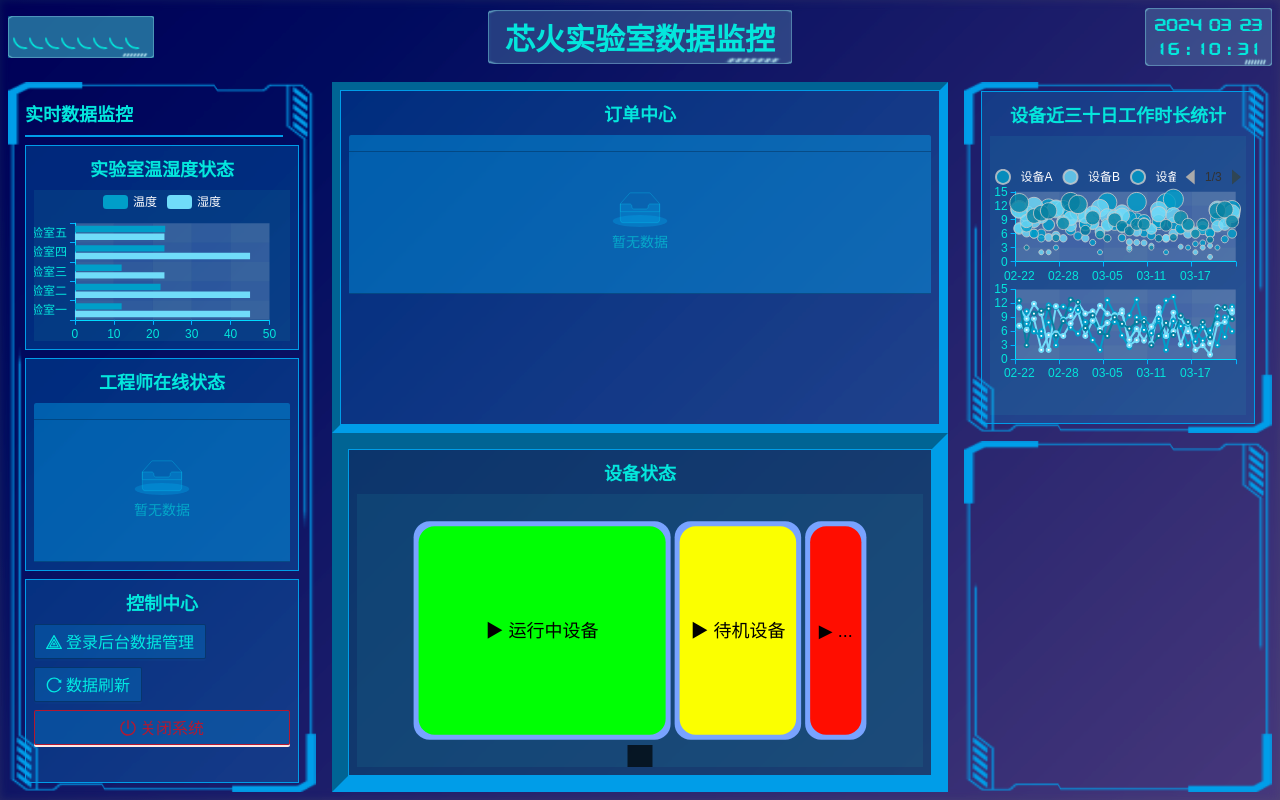
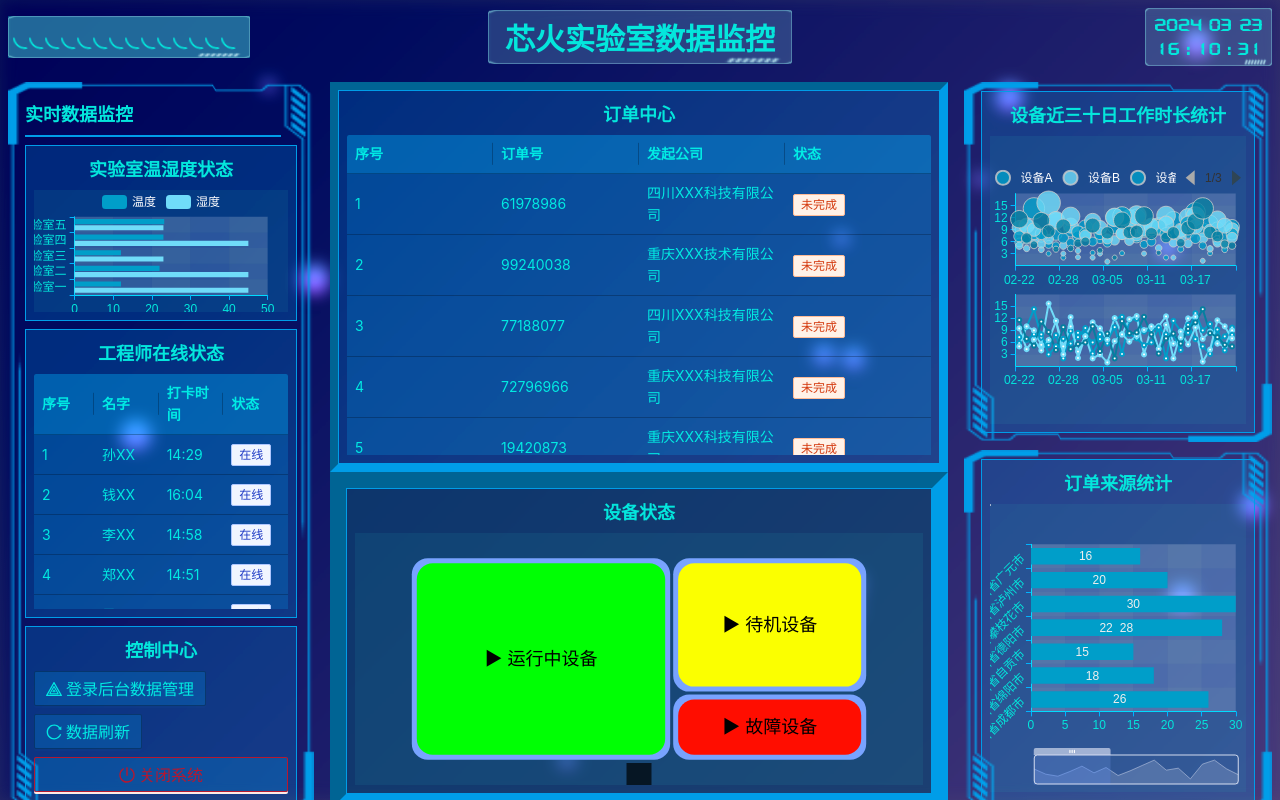
Before and after one commit to Gaven-F/XH.DataShow, a Next.js app in the folder xh.data-show.client/: page / in a window 1280 px wide. Built offline with nearby package versions, Linux system fonts and the light colour scheme.

Commit message:
feat(client): 所有数据填充

```diff
--- a/xh.data-show.client/app/page.tsx
+++ b/xh.data-show.client/app/page.tsx
@@ -3,7 +3,9 @@
 import { CustomTable } from "@/ui/ant/customTable";
 import { DarkTheme } from "@/ui/ant/dark";
 import { GFCard } from "@/ui/gfCard";
+import BallComponent from "@/ui/layout/bg";
 import { Header } from "@/ui/layout/header";
+import { OrderOriginCart } from "@/ui/orderOrigin";
 import { SystemStatus } from "@/ui/systemStatsu";
 import { TAHChart } from "@/ui/tahChart";
 import { UseTimeLine } from "@/ui/useTimeLine";
@@ -12,12 +14,15 @@ import {
 	PoweroffOutlined,
 	ReloadOutlined,
 } from "@ant-design/icons";
-import { Button, ConfigProvider, Flex } from "antd";
+import { Button, ConfigProvider, Flex, Tag } from "antd";
+import dayjs from "dayjs";
+import { padStart, random, sample, times, trimStart } from "lodash";
 
 export default function App() {
 	return (
 		<DarkTheme compact>
-			<div className="h-full w-full flex flex-col backdrop-blur-sm backdrop-brightness-105 backdrop-contrast-125">
+			<BallComponent />
+			<div className="h-full w-full flex flex-col backdrop-blur backdrop-brightness-105 backdrop-contrast-125">
 				<div className="relative p-2">
 					<Header />
 				</div>
@@ -34,7 +39,38 @@ export default function App() {
 										<TAHChart />
 									</GFCard>
 									<GFCard title="工程师在线状态">
-										<CustomTable />
+										<CustomTable
+											columns={[
+												{
+													title: "序号",
+													width: 60,
+													render: (_v, _r, i) => i + 1,
+												},
+												{ title: "名字", dataIndex: "id" },
+												{ title: "打卡时间", dataIndex: "unit" },
+												{
+													title: "状态",
+													render: () => <Tag color="geekblue">在线</Tag>,
+												},
+											]}
+											dataSource={times(24, (i) => ({
+												id:
+													sample([
+														"张",
+														"周",
+														"李",
+														"吴",
+														"赵",
+														"钱",
+														"孙",
+														"郑",
+													]) + "XX",
+												unit: dayjs()
+													.add(-random(1), "hour")
+													.add(-random(60), "minute")
+													.format("HH:mm"),
+											}))}
+										/>
 									</GFCard>
 									<GFCard title="控制中心">
 										<ConfigProvider componentSize="large">
@@ -64,7 +100,25 @@ export default function App() {
 							<div className="h-full flex flex-col">
 								<div className="h-full box-border border-8 border-b-color [border-style:inset]">
 									<GFCard title={"订单中心"}>
-										<CustomTable />
+										<CustomTable
+											columns={[
+												{ title: "序号", render: (_v, _r, i) => i + 1 },
+												{ title: "订单号", dataIndex: "id" },
+												{ title: "发起公司", dataIndex: "unit" },
+												{
+													title: "状态",
+													render: () => <Tag color="volcano">未完成</Tag>,
+												},
+											]}
+											dataSource={times(100, (i) => ({
+												id: padStart(random(99999999).toString(), 8, "1"),
+												unit:
+													sample(["四川", "重庆", "云南"]) +
+													"XXX" +
+													sample(["科技", "技术"]) +
+													"有限公司",
+											}))}
+										/>
 									</GFCard>
 								</div>
 								<div className="h-full box-border border-[16px] border-b-color bg-opacity-50 bg-slate-900 [border-style:inset]">
@@ -85,7 +139,11 @@ export default function App() {
 										<UseTimeLine />
 									</GFCard>
 								</div>
-								<div className="border_style_2 h-full"></div>
+								<div className="border_style_2 h-full">
+									<GFCard title="订单来源统计">
+										<OrderOriginCart />
+									</GFCard>
+								</div>
 							</Flex>
 						</div>
 					</div>
--- a/xh.data-show.client/ui/ant/customTable.tsx
+++ b/xh.data-show.client/ui/ant/customTable.tsx
@@ -21,6 +21,7 @@ export function CustomTable({ columns, dataSource, ...props }: Prop) {
 		dataSource,
 		pagination: false,
 		scroll: { y: 0 },
+		rowKey: "id",
 	}));
 
 	const observer = useMemo(
@@ -48,7 +49,8 @@ export function CustomTable({ columns, dataSource, ...props }: Prop) {
 		<div
 			{...props}
 			className={props.className + ` h-full`}
-			ref={body}>
+			ref={body}
+			suppressHydrationWarning>
 			<Table {...config} />
 		</div>
 	);
--- /dev/null
+++ b/xh.data-show.client/ui/layout/bg.tsx
@@ -0,0 +1,97 @@
+import React, { useState, useEffect, useRef } from "react";
+
+const BallComponent: React.FC = () => {
+	const [balls, setBalls] = useState<
+		{
+			id: number;
+			x: number;
+			y: number;
+			size: number;
+			speedX: number;
+			speedY: number;
+		}[]
+	>([]);
+	const animationRef = useRef<number | null>(null);
+
+	useEffect(() => {
+		// Generate random balls
+		const generateRandomBalls = () => {
+			const newBalls = [];
+			const numBalls = 15; // Number of balls
+			const minSize = 10;
+			const maxSize = 30;
+			const screenWidth = window.innerWidth;
+			const screenHeight = window.innerHeight;
+
+			for (let i = 0; i < numBalls; i++) {
+				const size = Math.floor(
+					Math.random() * (maxSize - minSize + 1) + minSize,
+				);
+				const x = Math.random() * (screenWidth - size * 2) + size; // Random x within screen width
+				const y = Math.random() * (screenHeight - size * 2) + size; // Random y within screen height
+				const speedX = Math.random() * 4 - 2; // Random speedX between -1 and 1
+				const speedY = Math.random() * 4 - 2; // Random speedY between -1 and 1
+				newBalls.push({ id: i, x, y, size, speedX, speedY });
+			}
+
+			setBalls(newBalls);
+		};
+
+		generateRandomBalls();
+
+		// Move balls
+		const moveBalls = () => {
+			setBalls((prevBalls) => {
+				return prevBalls.map((ball) => {
+					let { x, y, speedX, speedY, size } = ball;
+					const screenWidth = window.innerWidth;
+					const screenHeight = window.innerHeight;
+
+					// Update position
+					x += speedX;
+					y += speedY;
+
+					// Check collision with screen edges
+					if (x <= size || x >= screenWidth - size) {
+						speedX *= -1; // Reverse speedX
+					}
+					if (y <= size || y >= screenHeight - size) {
+						speedY *= -1; // Reverse speedY
+					}
+
+					return { ...ball, x, y, speedX, speedY };
+				});
+			});
+
+			animationRef.current = requestAnimationFrame(moveBalls);
+		};
+
+		animationRef.current = requestAnimationFrame(moveBalls);
+
+		// Cleanup
+		return () => {
+			if (animationRef.current) {
+				cancelAnimationFrame(animationRef.current);
+			}
+		};
+	}, []);
+
+	return (
+		<div className="absolute inset-0 flex justify-center items-center overflow-hidden">
+			{balls.map((ball) => (
+				<div
+					key={ball.id}
+					className="absolute rounded-full bg-gradient-to-b from-blue-400 to-purple-500 shadow-lg"
+					style={{
+						width: `${ball.size}px`,
+						height: `${ball.size}px`,
+						left: `${ball.x}px`,
+						top: `${ball.y}px`,
+					}}
+				/>
+			))}
+		</div>
+	);
+};
+
+export default BallComponent;
--- a/xh.data-show.client/ui/layout/header.tsx
+++ b/xh.data-show.client/ui/layout/header.tsx
@@ -28,6 +28,12 @@ export function Header() {
 					<LoadingOutlined className="text-2xl -mr-2" />
 					<LoadingOutlined className="text-2xl -mr-2" />
 					<LoadingOutlined className="text-2xl -mr-2" />
+					<LoadingOutlined className="text-2xl -mr-2" />
+					<LoadingOutlined className="text-2xl -mr-2" />
+					<LoadingOutlined className="text-2xl -mr-2" />
+					<LoadingOutlined className="text-2xl -mr-2" />
+					<LoadingOutlined className="text-2xl -mr-2" />
+					<LoadingOutlined className="text-2xl -mr-2" />
 				</div>
 
 				<div className="text-center text-base font-bold font-[DigifaceWide] border_style_1 px-2 py-1">
--- /dev/null
+++ b/xh.data-show.client/ui/orderOrigin.tsx
@@ -0,0 +1,131 @@
+import theme from "@/assets/json/echart_cyan.json";
+import {
+	BarSeriesOption,
+	ComposeOption,
+	DataZoomComponentOption,
+	DatasetComponentOption,
+	GridComponentOption,
+	LegendComponentOption,
+	LineSeriesOption,
+	TitleComponentOption,
+} from "echarts";
+import { BarChart, LineChart } from "echarts/charts";
+import {
+	DataZoomComponent,
+	DatasetComponent,
+	GridComponent,
+	LegendComponent,
+	TitleComponent,
+} from "echarts/components";
+import * as echarts from "echarts/core";
+import { UniversalTransition } from "echarts/features";
+import { SVGRenderer } from "echarts/renderers";
+import { useEffect, useMemo, useRef } from "react";
+import { ResizeObserver } from "@juggle/resize-observer";
+
+interface Prop extends React.HTMLAttributes<HTMLDivElement> {}
+
+export function OrderOriginCart({ ...prop }: Prop) {
+	const board = useRef<HTMLDivElement>(null);
+
+	const observer = useMemo(
+		() =>
+			new ResizeObserver((entries) => {
+				echarts.getInstanceByDom(entries[0].target as HTMLElement)?.resize();
+			}),
+		[],
+	);
+
+	echarts.use([
+		TitleComponent,
+		BarChart,
+		GridComponent,
+		LegendComponent,
+		SVGRenderer,
+		DatasetComponent,
+		DataZoomComponent,
+		UniversalTransition,
+	]);
+
+	type Option = ComposeOption<
+		| BarSeriesOption
+		| DataZoomComponentOption
+		| TitleComponentOption
+		| GridComponentOption
+		| DatasetComponentOption
+		| LegendComponentOption
+	>;
+
+	const option = useMemo(
+		() =>
+			({
+				xAxis: {},
+				yAxis: { type: "category", axisLabel: { rotate: 45 } },
+				series: [{ type: "bar", name: "订单量", label: { show: true } }],
+				dataZoom: [
+					{
+						type: "inside",
+						yAxisIndex: 0,
+						minValueSpan: 6,
+						maxValueSpan: 6,
+						zoomLock: true,
+					},
+					{
+						type: "slider",
+						yAxisIndex: 0,
+						minValueSpan: 6,
+						maxValueSpan: 6,
+						zoomLock: true,
+						orient: "horizontal",
+					},
+				],
+				dataset: {
+					source: [
+						{ name: "四川省成都市", 订单量: 26 },
+						{ name: "四川省绵阳市", 订单量: 18 },
+						{ name: "四川省自贡市", 订单量: 15 },
+						{ name: "四川省德阳市", 订单量: 22 },
+						{ name: "四川省攀枝花市", 订单量: 30 },
+						{ name: "四川省泸州市", 订单量: 20 },
+						{ name: "四川省德阳市", 订单量: 28 },
+						{ name: "四川省广元市", 订单量: 16 },
+						{ name: "重庆市渝中区", 订单量: 23 },
+						{ name: "重庆市大渡口区", 订单量: 31 },
+						{ name: "重庆市江北区", 订单量: 39 },
+						{ name: "重庆市沙坪坝区", 订单量: 24 },
+						{ name: "重庆市九龙坡区", 订单量: 27 },
+						{ name: "重庆市南岸区", 订单量: 11 },
+						{ name: "重庆市云阳县", 订单量: 33 },
+						{ name: "重庆市奉节县", 订单量: 39 },
+						{ name: "重庆市巫山县", 订单量: 26 },
+						{ name: "重庆市巫溪县", 订单量: 17 },
+					],
+				},
+				grid: {
+					left: "16%",
+					top: "14%",
+					bottom: "28%",
+					right: "4%",
+				},
+			} as Option),
+		[],
+	);
+
+	useEffect(() => {
+		const chartDom = board.current;
+		if (!chartDom) return;
+
+		observer.observe(chartDom);
+
+		const chart =
+			echarts.getInstanceByDom(chartDom) || echarts.init(chartDom, theme);
+
+		chart.setOption(option);
+	}, [observer, option]);
+
+	return (
+		<div
+			className={prop?.className + ` h-full`}
+			ref={board}></div>
+	);
+}
--- a/xh.data-show.client/ui/systemStatsu.tsx
+++ b/xh.data-show.client/ui/systemStatsu.tsx
@@ -56,6 +56,7 @@ export function SystemStatus({ ...prop }: Prop) {
 			series: {
 				visibleMin: 1,
 				type: "treemap",
+				squareRatio: 0.5,
 				data: [
 					{
 						name: "运行中设备",
@@ -110,7 +111,7 @@ export function SystemStatus({ ...prop }: Prop) {
 							borderColor: "#0000",
 							borderWidth: 0,
 							borderRadius: 8,
-							gapWidth: 4,
+							gapWidth: 3,
 						},
 						color: ["#00ff04", "#fbff00", "#ff0d00"],
 						upperLabel: {
@@ -122,7 +123,7 @@ export function SystemStatus({ ...prop }: Prop) {
 							borderColor: "#78a3ff",
 							borderWidth: 5,
 							borderRadius: 16,
-							gapWidth: 16,
+							gapWidth: 8,
 						},
 						label: { color: "black", fontSize: 18 },
 						upperLabel: {
```
